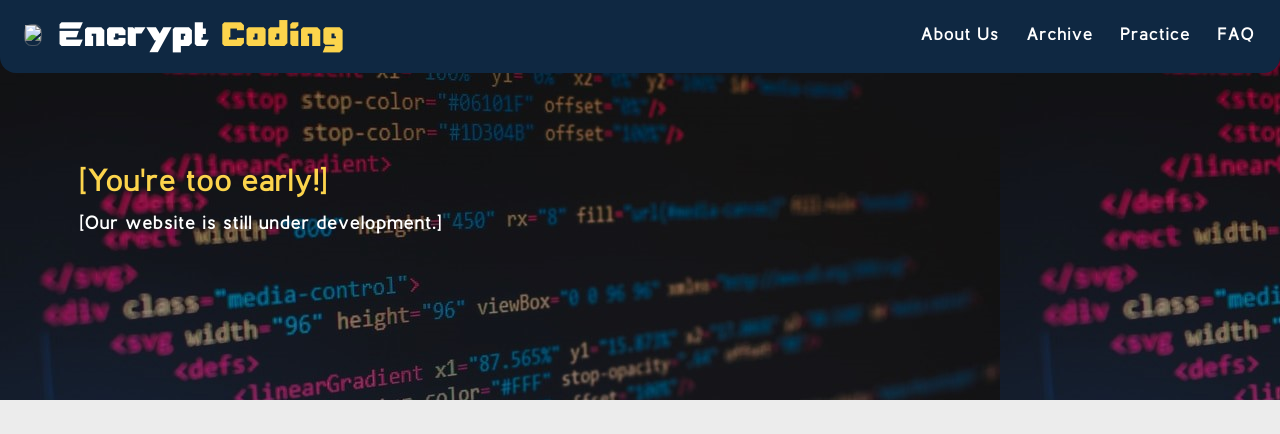
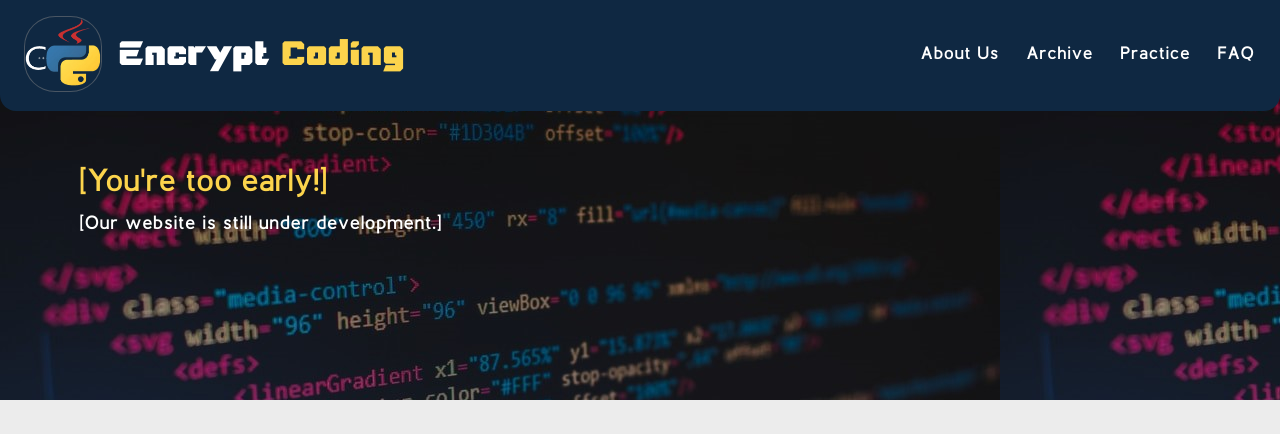
Before and after one commit to SRyan2005/EncryptWeb, a plain HTML site: page index.html in a window 1280 px wide. Shown: the top 434 px of the page. Drawn offline with Linux system fonts and the light colour scheme; the site is published under a folder, as on GitHub Pages, so addresses that start at the root find nothing.

Commit message:
Logo now appears

```diff
--- a/index.html
+++ b/index.html
@@ -9,7 +9,7 @@
     <header>
       <a id="encrypt" href="index.html">
         <div id="logo">
-          <img src="/Images/EncryptLogo.png" height="70">
+          <img src="./Images/EncryptLogo.png" height="70">
         </div>
         <h2>Encrypt
           <span style="color: var(--Accent)">Coding</span>
```
